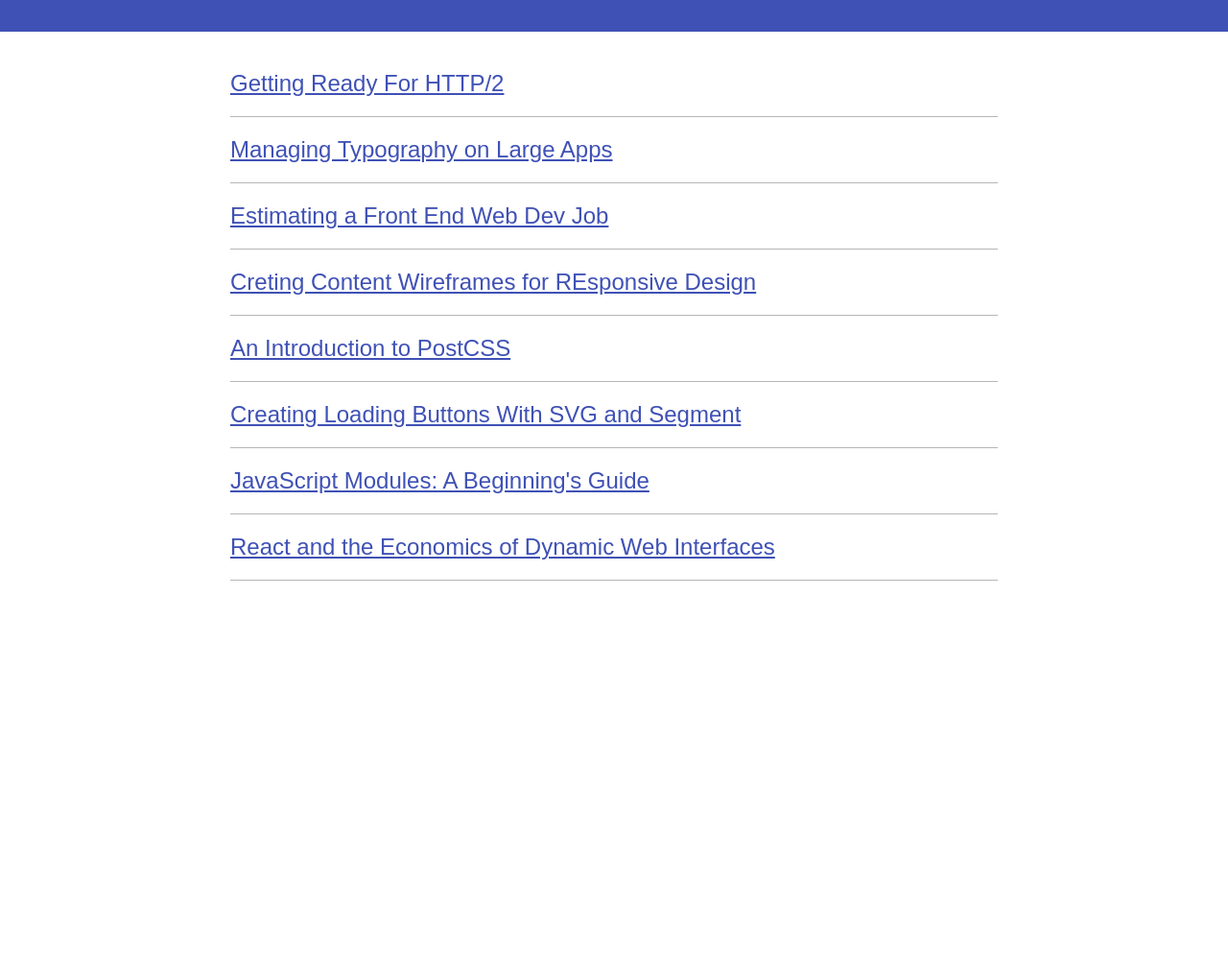
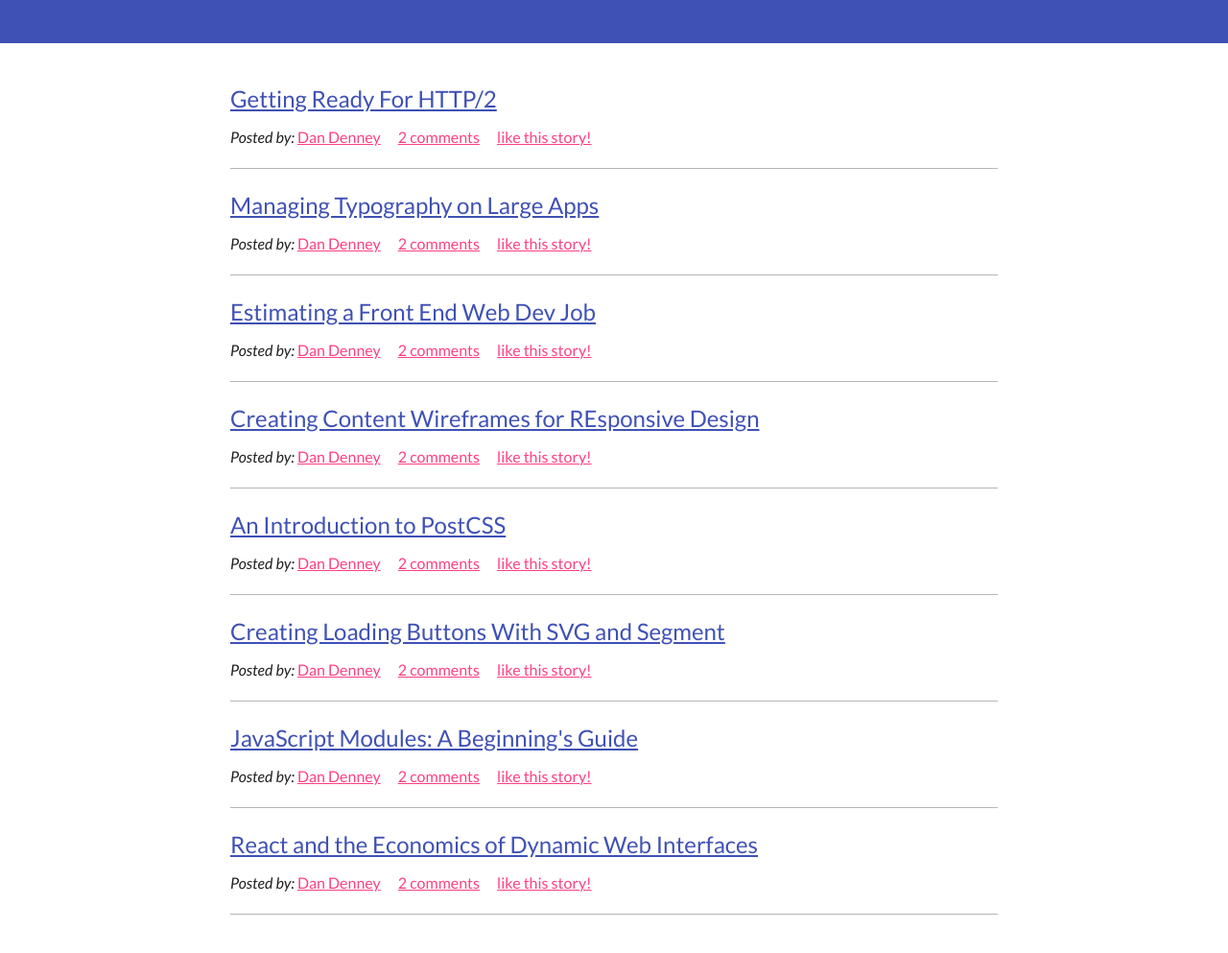
Before and after one commit to llwang8/codeschool-buildNewsScreenCast, a plain HTML site: page index.html in a window 1280 px wide. Shown: the part 121-1114 px from the top of the page at 96% size. Before the commit the page ends 800 px from the top, so only its background shows below. Drawn offline with Linux system fonts and the light colour scheme.

Commit message:
add news meta and related style, update body font

```diff
--- a/index.html
+++ b/index.html
@@ -3,8 +3,11 @@
     <head>
         <title>Front-end News!</title>
         <meta charset='utf-8'/>
-        <link rel='stylesheet' href='normalize.css'>
-        <link rel='stylesheet' href='main.css'>
+        <link rel='stylesheet' href='https://fonts.googleapis.com/css?family=Montserrat:700' />
+        <link rel='stylesheet' href='https://fonts.googleapis.com/css?family=Lato:400,400italic,700' />
+        <link rel='stylesheet' href='normalize.css' />
+        <link rel='stylesheet' href='main.css' />
+
     </head>
     <body>
         <header class='hero'>
@@ -17,28 +20,132 @@
                 <ol class='news'>
                     <li class='news-item'>
                         <a class='news-link' href="#">Getting Ready For HTTP/2</a>
+                        <ul class='news-meta'>
+                            <li class='news-meta-item'>
+                                <em>Posted by:</em>
+                                <a href="#">Dan Denney</a>
+                            </li>
+                            <li class='news-meta-item'>
+                                <a href="#">2 comments</a>
+                            </li>
+                            <li class='news-meta-item'>
+                                <a href="#">like this story!</a>
+                            </li>
+                        </ul>
                     </li>
+
                     <li class='news-item'>
                         <a  class='news-link' href="#">Managing Typography on Large Apps</a>
+                        <ul class='news-meta'>
+                            <li class='news-meta-item'>
+                                <em>Posted by:</em>
+                                <a href="#">Dan Denney</a>
+                            </li>
+                            <li class='news-meta-item'>
+                                <a href="#">2 comments</a>
+                            </li>
+                            <li class='news-meta-item'>
+                                <a href="#">like this story!</a>
+                            </li>
+                        </ul>
                     </li>
+
                     <li class='news-item'>
                         <a class='news-link' href="#">Estimating a Front End Web Dev Job</a>
+                        <ul class='news-meta'>
+                            <li class='news-meta-item'>
+                                <em>Posted by:</em>
+                                <a href="#">Dan Denney</a>
+                            </li>
+                            <li class='news-meta-item'>
+                                <a href="#">2 comments</a>
+                            </li>
+                            <li class='news-meta-item'>
+                                <a href="#">like this story!</a>
+                            </li>
+                        </ul>
                     </li>
+
                     <li class='news-item'>
-                        <a class='news-link' href="#">Creting Content Wireframes for REsponsive Design</a>
+                        <a class='news-link' href="#">Creating Content Wireframes for REsponsive Design</a>
+                        <ul class='news-meta'>
+                            <li class='news-meta-item'>
+                                <em>Posted by:</em>
+                                <a href="#">Dan Denney</a>
+                            </li>
+                            <li class='news-meta-item'>
+                                <a href="#">2 comments</a>
+                            </li>
+                            <li class='news-meta-item'>
+                                <a href="#">like this story!</a>
+                            </li>
+                        </ul>
                     </li>
+
                     <li class='news-item'>
                         <a class='news-link' href="#">An Introduction to PostCSS</a>
+                        <ul class='news-meta'>
+                            <li class='news-meta-item'>
+                                <em>Posted by:</em>
+                                <a href="#">Dan Denney</a>
+                            </li>
+                            <li class='news-meta-item'>
+                                <a href="#">2 comments</a>
+                            </li>
+                            <li class='news-meta-item'>
+                                <a href="#">like this story!</a>
+                            </li>
+                        </ul>
                     </li>
+
                     <li class='news-item'>
                         <a class='news-link' href="#">Creating Loading Buttons With SVG and Segment</a>
+                        <ul class='news-meta'>
+                            <li class='news-meta-item'>
+                                <em>Posted by:</em>
+                                <a href="#">Dan Denney</a>
+                            </li>
+                            <li class='news-meta-item'>
+                                <a href="#">2 comments</a>
+                            </li>
+                            <li class='news-meta-item'>
+                                <a href="#">like this story!</a>
+                            </li>
+                        </ul>
                     </li>
+
                     <li class='news-item'>
                         <a class='news-link' href="#">JavaScript Modules: A Beginning's Guide</a>
+                        <ul class='news-meta'>
+                            <li class='news-meta-item'>
+                                <em>Posted by:</em>
+                                <a href="#">Dan Denney</a>
+                            </li>
+                            <li class='news-meta-item'>
+                                <a href="#">2 comments</a>
+                            </li>
+                            <li class='news-meta-item'>
+                                <a href="#">like this story!</a>
+                            </li>
+                        </ul>
                     </li>
+
                     <li class='news-item'>
                         <a class='news-link' href="#">React and the Economics of Dynamic Web Interfaces</a>
+                        <ul class='news-meta'>
+                            <li class='news-meta-item'>
+                                <em>Posted by:</em>
+                                <a href="#">Dan Denney</a>
+                            </li>
+                            <li class='news-meta-item'>
+                                <a href="#">2 comments</a>
+                            </li>
+                            <li class='news-meta-item'>
+                                <a href="#">like this story!</a>
+                            </li>
+                        </ul>
                     </li>
+
                 </ol>
             </div>
         </main>
--- a/main.css
+++ b/main.css
@@ -20,6 +20,10 @@
 ------------------------------------*/
 
 body {
+    color: #212121;
+    font-family: 'lato', sans-serif;
+    font-size: 16px;
+    line-height: 1.5;
 
 }
 
@@ -31,7 +35,7 @@
 
 }
 
-ol {
+ol, ul {
     margin: 0;
     padding: 0;
     list-style-type: none;
@@ -42,7 +46,12 @@
 }
 
 a {
-
+    color: #ff4081;
+}
+a:active,
+a:hover,
+a:focus {
+    color: #212121;
 }
 
 /*------------------------------------
@@ -77,9 +86,15 @@
 
 .news-link {
     color: #3f51b5;
+    display: block;
     font-size: 24px;
+    margin-bottom: 10px;
 }
 
+.news-meta-item {
+    display: inline;
+    margin-right: 15px;
+}
 /*------------------------------------
 *  container
 ------------------------------------*/
```
